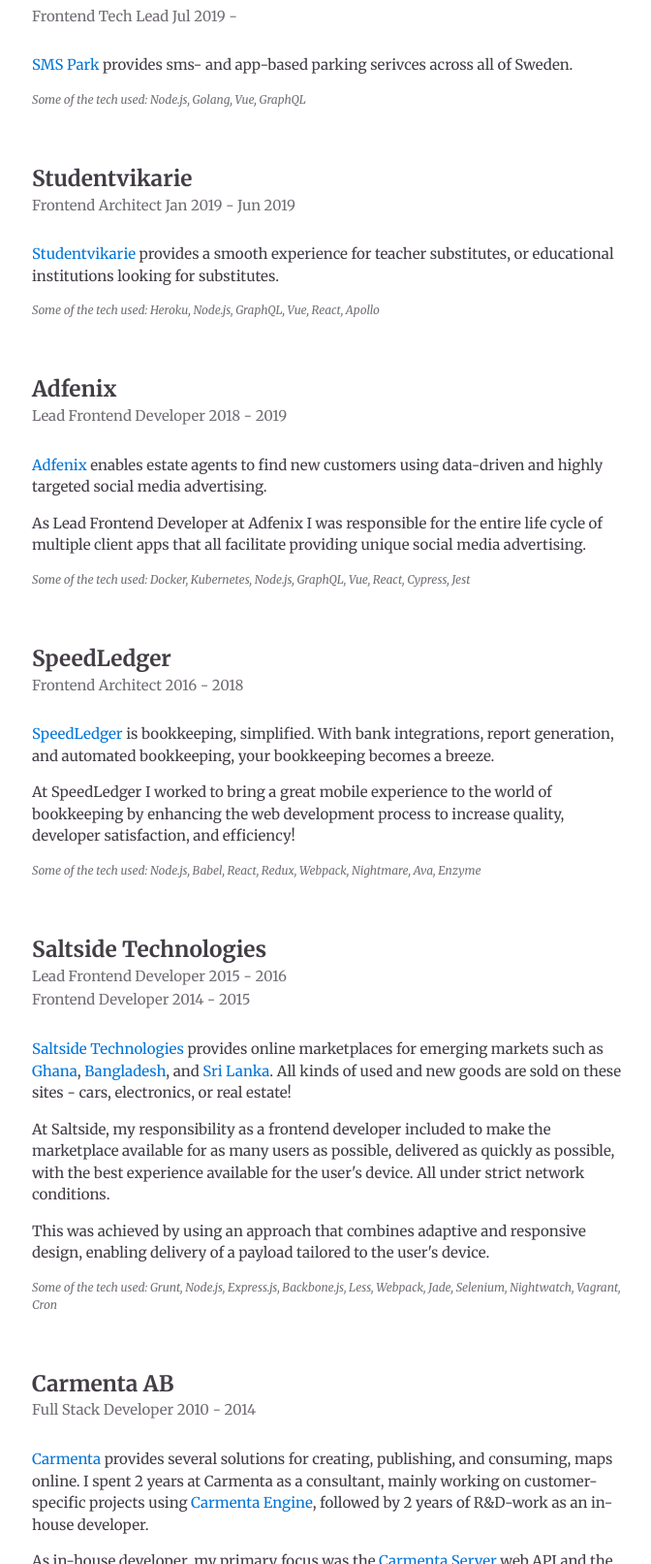
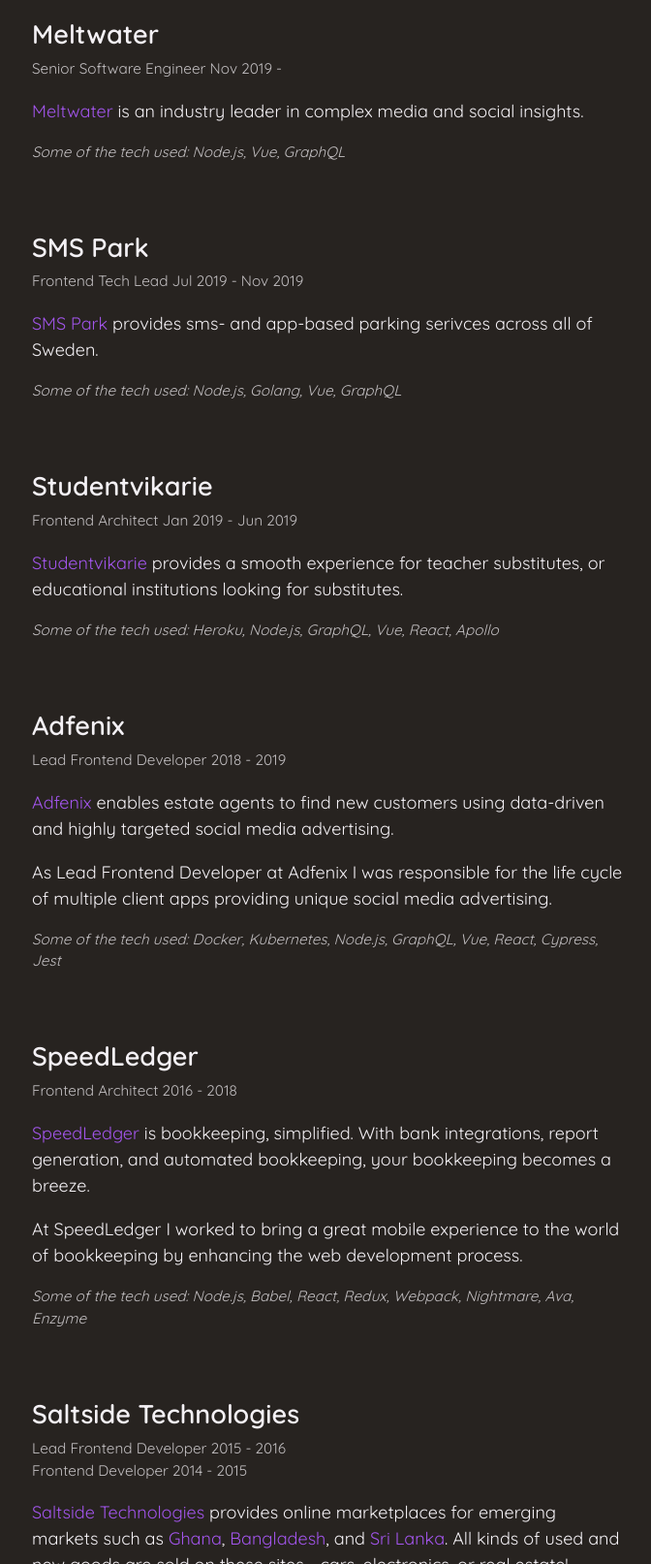
Before and after one commit to alepek/alepek.github.io, a website: page index.html in a window 1280 px wide. Shown: the part 475-2088 px from the top of the page at 97% size, without its empty margins (302-974 px from the left). Drawn offline with nearby package versions, Linux system fonts and the light colour scheme.

Commit message:
dark mode, more semantic, add meltwater

```diff
--- a/index.html
+++ b/index.html
@@ -1,20 +1,37 @@
 <!DOCTYPE html>
 <html lang="en">
-
   <head>
-  <meta charset="UTF-8">
-  <meta name="viewport" content="width=device-width, initial-scale=1.0">
-  <meta http-equiv="X-UA-Compatible" content="ie=edge">
-  <link href="https://fonts.googleapis.com/css?family=Merriweather:400,400i,700,700i" rel="stylesheet">
-  <link rel="stylesheet" href="https://maxcdn.bootstrapcdn.com/bootstrap/4.0.0-beta.3/css/bootstrap.min.css"
-    crossorigin="anonymous">
+    <meta charset="UTF-8" />
+    <meta name="viewport" content="width=device-width, initial-scale=1.0" />
+    <meta http-equiv="X-UA-Compatible" content="ie=edge" />
+    <link
+      href="https://fonts.googleapis.com/css?family=Quicksand:400,600"
+      rel="stylesheet"
+    />
+    <link
+      rel="stylesheet"
+      href="https://maxcdn.bootstrapcdn.com/bootstrap/4.0.0-beta.3/css/bootstrap.min.css"
+      crossorigin="anonymous"
+    />
     <title>Alexander Pekkari's GH page</title>
     <style>
       html,
       body {
-      color: #433d46;
-      font-size: 15px;
-      font-family: 'Merriweather', serif;
+        background-color: rgb(39, 35, 32);
+        color: #f4f1f5;
+        font-size: 18px;
+        font-family: "Quicksand", sans-serif, Arial, Helvetica, sans-serif;
+        font-weight: 400;
+      }
+
+      a {
+        color: rgb(162, 85, 235);
+        transition: all 200ms ease;
+      }
+
+      a:hover {
+        color: rgb(160, 58, 255);
+        text-decoration: none;
       }
 
       h1,
@@ -23,7 +40,11 @@
       h4,
       h5,
       h6 {
-      font-weight: 700;
+        font-weight: 600;
+      }
+
+      .mb-0 {
+        margin-bottom: 0;
       }
 
       .t-center {
@@ -31,31 +52,15 @@
       }
 
       .t-muted {
-      opacity: .75;
+        opacity: 0.75;
       }
 
-    @keyframes fade-down {
-      0% {
-        transform: translateY(-0.5rem);
-        opacity: 0;
+      .t-italic {
+        font-style: italic;
       }
 
-      100% {
-        transform: translateY(0);
-        opacity: 1;
-      }
-    }
-
-    @keyframes fade-up {
-      0% {
-        transform: translateY(0.5rem);
-        opacity: 0;
-      }
-
-      100% {
-        transform: translateY(0);
-        opacity: 1;
-      }
+      .t-small {
+        font-size: 0.85rem;
       }
 
       .hero {
@@ -66,22 +71,8 @@
         border-radius: 100%;
       }
 
-    .hero>* {
-      opacity: 0;
+      .hero > * {
         margin: 1rem 0;
-      animation: fade-down 600ms ease forwards;
-    }
-
-    .hero>*:nth-child(2) {
-      animation-delay: 100ms;
-    }
-
-    .hero>*:nth-child(3) {
-      animation-delay: 200ms;
-    }
-
-    .hero>*:nth-child(4) {
-      animation-delay: 300ms;
       }
 
       .portrait {
@@ -101,13 +92,6 @@
 
       .content {
         margin: 2rem 0;
-      opacity: 0;
-      animation: fade-up 600ms ease forwards;
-      animation-delay: 350ms;
-    }
-
-    h4>small {
-      font-size: 66%;
       }
 
       section.contact {
@@ -116,11 +100,6 @@
 
       section.experience {
         margin: 2rem 0;
-    }
-
-    .tech-used {
-      font-size: 80%;
-      font-style: italic;
       }
     </style>
   </head>
@@ -132,17 +111,43 @@
           <div class="hero">
             <h2>Hey there! I'm Alex.</h2>
             <div class="portrait">
-            <img class="img-fluid" src="http://avatars1.githubusercontent.com/u/5012939?v=3&s=460" alt="alepek">
+              <img
+                class="img-fluid"
+                src="http://avatars1.githubusercontent.com/u/5012939?v=3&s=460"
+                alt="alepek"
+              />
             </div>
-          <p>I like working with JS and the web.</p>
-          <p>I'm currently working at <a href="https://smspark.se/">SMS Park</a> to provide a simple parking service with a low barrier of entry.</p>
+            <p>I like working with JS and open source software.</p>
+            <p>
+              I'm currently working at
+              <a href="https://meltwater.com/">Meltwater</a>.
+            </p>
           </div>
         </div>
       </div>
       <div class="content">
         <div class="row">
           <div class="col">
-          <h3>Work experience</h3>
+            <h2>Work experience</h2>
+          </div>
+        </div>
+        <div class="row">
+          <div class="col">
+            <section class="experience">
+              <h4>
+                Meltwater
+              </h4>
+              <p class="t-muted t-small">
+                Senior Software Engineer Nov 2019 -
+              </p>
+              <p>
+                <a href="https://meltwater.com/">Meltwater</a> is an industry
+                leader in complex media and social insights.
+              </p>
+              <p class="t-small t-italic t-muted">
+                Some of the tech used: Node.js, Vue, GraphQL
+              </p>
+            </section>
           </div>
         </div>
         <div class="row">
@@ -150,14 +155,15 @@
             <section class="experience">
               <h4>
                 SMS Park
-              <br />
-              <small class="t-muted">Frontend Tech Lead Jul 2019 - </small>
               </h4>
-            <br />
+              <p class="t-muted t-small">
+                Frontend Tech Lead Jul 2019 - Nov 2019
+              </p>
               <p>
-              <a href="https://smspark.se/">SMS Park</a> provides sms- and app-based parking serivces across all of Sweden.
+                <a href="https://smspark.se/">SMS Park</a> provides sms- and
+                app-based parking serivces across all of Sweden.
               </p>
-            <p class="tech-used t-muted">
+              <p class="t-italic t-small t-muted">
                 Some of the tech used: Node.js, Golang, Vue, GraphQL
               </p>
             </section>
@@ -168,16 +174,18 @@
             <section class="experience">
               <h4>
                 Studentvikarie
-              <br />
-              <small class="t-muted">Frontend Architect Jan 2019 - Jun 2019</small>
               </h4>
-            <br />
+              <p class="t-muted t-small">
+                Frontend Architect Jan 2019 - Jun 2019
+              </p>
               <p>
-              <a href="https://studentvikarie.se/">Studentvikarie</a> provides a smooth experience for teacher
-              substitutes, or educational institutions looking for substitutes.
+                <a href="https://studentvikarie.se/">Studentvikarie</a> provides
+                a smooth experience for teacher substitutes, or educational
+                institutions looking for substitutes.
               </p>
-            <p class="tech-used t-muted">
-              Some of the tech used: Heroku, Node.js, GraphQL, Vue, React, Apollo
+              <p class="t-italic t-small t-muted">
+                Some of the tech used: Heroku, Node.js, GraphQL, Vue, React,
+                Apollo
               </p>
             </section>
           </div>
@@ -187,20 +195,21 @@
             <section class="experience">
               <h4>
                 Adfenix
-              <br />
-              <small class="t-muted">Lead Frontend Developer 2018 - 2019</small>
               </h4>
-            <br />
+              <p class="t-muted t-small">Lead Frontend Developer 2018 - 2019</p>
               <p>
-              <a href="https://adfenix.com/en/frontpage">Adfenix</a> enables estate agents to find new customers
-              using data-driven and highly targeted social media advertising.
+                <a href="https://adfenix.com/en/frontpage">Adfenix</a> enables
+                estate agents to find new customers using data-driven and highly
+                targeted social media advertising.
               </p>
               <p>
-              As Lead Frontend Developer at Adfenix I was responsible for the entire life cycle of multiple client
-              apps that all facilitate providing unique social media advertising.
+                As Lead Frontend Developer at Adfenix I was responsible for the
+                life cycle of multiple client apps providing unique social media
+                advertising.
               </p>
-            <p class="tech-used t-muted">
-              Some of the tech used: Docker, Kubernetes, Node.js, GraphQL, Vue, React, Cypress, Jest
+              <p class="t-small t-italic t-muted">
+                Some of the tech used: Docker, Kubernetes, Node.js, GraphQL,
+                Vue, React, Cypress, Jest
               </p>
             </section>
           </div>
@@ -210,20 +219,21 @@
             <section class="experience">
               <h4>
                 SpeedLedger
-              <br />
-              <small class="t-muted">Frontend Architect 2016 - 2018</small>
               </h4>
-            <br />
+              <p class="t-small t-muted">Frontend Architect 2016 - 2018</p>
               <p>
-              <a href="https://speedledger.se">SpeedLedger</a> is bookkeeping, simplified. With bank integrations,
-              report generation, and automated bookkeeping, your bookkeeping becomes a breeze.
+                <a href="https://speedledger.se">SpeedLedger</a> is bookkeeping,
+                simplified. With bank integrations, report generation, and
+                automated bookkeeping, your bookkeeping becomes a breeze.
               </p>
               <p>
-              At SpeedLedger I worked to bring a great mobile experience to the world of bookkeeping by enhancing the
-              web development process to increase quality, developer satisfaction, and efficiency!
+                At SpeedLedger I worked to bring a great mobile experience to
+                the world of bookkeeping by enhancing the web development
+                process.
               </p>
-            <p class="tech-used t-muted">
-              Some of the tech used: Node.js, Babel, React, Redux, Webpack, Nightmare, Ava, Enzyme
+              <p class="t-small t-italic t-muted">
+                Some of the tech used: Node.js, Babel, React, Redux, Webpack,
+                Nightmare, Ava, Enzyme
               </p>
             </section>
           </div>
@@ -233,32 +243,29 @@
             <section class="experience">
               <h4>
                 Saltside Technologies
-              <br />
-              <small class="t-muted">Lead Frontend Developer 2015 - 2016</small>
-              <br />
-              <small class="t-muted">Frontend Developer 2014 - 2015</small>
               </h4>
-            <br />
+              <p class="t-muted t-small mb-0">
+                Lead Frontend Developer 2015 - 2016
+              </p>
+              <p class="t-muted t-small">Frontend Developer 2014 - 2015</p>
               <p>
-              <a href="https://saltside.se">Saltside Technologies</a> provides online marketplaces for emerging
-              markets
-              such as <a href="https://tonaton.com/">Ghana</a>, <a href="https://bikroy.com">Bangladesh</a>, and <a
-                href="https://www.ikman.lk">Sri Lanka</a>. All kinds of used and new goods are sold on these sites -
-              cars, electronics, or real estate!
+                <a href="https://saltside.se">Saltside Technologies</a> provides
+                online marketplaces for emerging markets such as
+                <a href="https://tonaton.com/">Ghana</a>,
+                <a href="https://bikroy.com">Bangladesh</a>, and
+                <a href="https://www.ikman.lk">Sri Lanka</a>. All kinds of used
+                and new goods are sold on these sites - cars, electronics, or
+                real estate!
               </p>
               <p>
-              At Saltside, my responsibility as a frontend developer included to make the marketplace available for
-              as
-              many users as possible, delivered as quickly as possible, with the best experience available for the
-              user's device. All under strict network conditions.
-            </p>
-            <p>
-              This was achieved by using an approach that combines adaptive and responsive design, enabling delivery
-              of a payload tailored to the user's device.
+                At Saltside, my responsibility as a frontend developer included
+                to make the marketplace available for as many users as possible,
+                delivered as quickly as possible, with the best experience
+                available for the user's device.
               </p>
               <p class="tech-used t-muted">
-              Some of the tech used: Grunt, Node.js, Express.js, Backbone.js, Less, Webpack, Jade, Selenium,
-              Nightwatch, Vagrant, Cron
+                Some of the tech used: Grunt, Node.js, Express.js, Backbone.js,
+                Less, Webpack, Jade, Selenium, Nightwatch, Vagrant, Cron
               </p>
             </section>
           </div>
@@ -268,24 +275,28 @@
             <section class="experience">
               <h4>
                 Carmenta AB
-              <br />
-              <small class="t-muted">Full Stack Developer 2010 - 2014</small>
               </h4>
-            <br />
+              <p class="t-muted t-small">Full Stack Developer 2010 - 2014</p>
               <p>
-              <a href="http://www.carmenta.com">Carmenta</a> provides several solutions for creating, publishing, and
-              consuming, maps online.
-              I spent 2 years at Carmenta as a consultant, mainly working on customer-specific projects using
-              <a href="http://www.carmenta.com/en/products/carmenta-engine/">Carmenta Engine</a>,
-              followed by 2 years of R&amp;D-work as an in-house developer.
+                <a href="http://www.carmenta.com">Carmenta</a> provides several
+                solutions for creating, publishing, and consuming, maps online.
+                I spent 2 years at Carmenta as a consultant, mainly working on
+                customer-specific projects using
+                <a href="http://www.carmenta.com/en/products/carmenta-engine/"
+                  >Carmenta Engine</a
+                >, followed by 2 years of R&amp;D-work as an in-house developer.
               </p>
               <p>
-              As in-house developer, my primary focus was the <a href="http://www.carmenta.com/en/products/carmenta-server/">
-                Carmenta Server</a> web API and the frontend applications consuming it, sometimes lending frontend
-              expertise to customer-specific projects.
+                As in-house developer, my primary focus was the
+                <a href="http://www.carmenta.com/en/products/carmenta-server/">
+                  Carmenta Server</a
+                >
+                web API and the frontend applications consuming it, sometimes
+                lending frontend expertise to customer-specific projects.
               </p>
-            <p class="tech-used t-muted">
-              Some of the tech used: C#, .NET 4.5, ASP.NET, MS SQL, jQuery, SASS
+              <p class="t-small t-italic t-muted">
+                Some of the tech used: C#, .NET 4.5, ASP.NET, MS SQL, jQuery,
+                SASS
               </p>
             </section>
           </div>
@@ -293,14 +304,20 @@
         <div class="row">
           <div class="col">
             <section class="contact">
-            <h3>Contact</h3>
-            <p>Want to get in touch? Feel free to send me a message on <a target="_blank" href="https://se.linkedin.com/pub/alexander-pekkari/2a/884/642">linkedin</a>
-              or <a href="mailto:reachalepek@gmail.com">send an email</a>.</p>
+              <h2>Contact</h2>
+              <p>
+                Want to get in touch? Feel free to send me a message on
+                <a
+                  target="_blank"
+                  href="https://se.linkedin.com/pub/alexander-pekkari/2a/884/642"
+                  >linkedin</a
+                >
+                or <a href="mailto:reachalepek@gmail.com">send an email</a>.
+              </p>
             </section>
           </div>
         </div>
       </div>
     </div>
   </body>
-
 </html>
```
Lines whose indentation alone changed are shown as unchanged.
